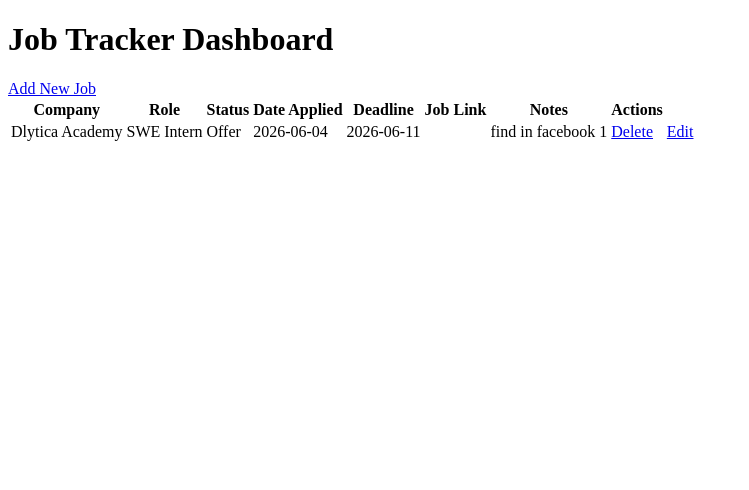
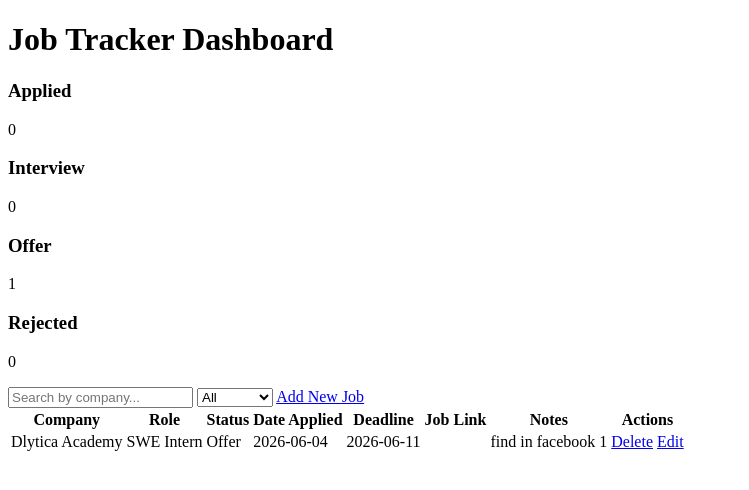
Before and after one commit to sanjildev/Job-tracker, a Flask app: page / in a window 1280 px wide. Shown: the top 490 px of the page, without its empty margins (0-749 px from the left). Run offline with Flask 3, Linux system fonts and the light colour scheme; data comes from the database, SQL or seed files in the repository.

Commit message:
add summary cards, search and filter features

```diff
--- a/app.py
+++ b/app.py
@@ -11,7 +11,11 @@ with app.app_context():
 @app.route('/')
 def home():
     jobs=Job.query.all()
-    return render_template('home.html',jobs=jobs)
+    applied=Job.query.filter_by(status='Applied').count()
+    offer=Job.query.filter_by(status='Offer').count()
+    rejected=Job.query.filter_by(status='Rejected').count()
+    interview=Job.query.filter_by(status='Interview').count()
+    return render_template('home.html',jobs=jobs,applied=applied,rejected=rejected,offer=offer,interview=interview)
 
 @app.route('/add',methods=["GET","POST"])
 def add_job():
--- a/templates/home.html
+++ b/templates/home.html
@@ -5,6 +5,32 @@
   </head>
   <body>
     <h1>Job Tracker Dashboard</h1>
+    <div>
+    <div>
+        <h3>Applied</h3>
+        <p>{{ applied }}</p>
+    </div>
+    <div>
+        <h3>Interview</h3>
+        <p>{{ interview }}</p>
+    </div>
+    <div>
+        <h3>Offer</h3>
+        <p>{{ offer }}</p>
+    </div>
+    <div>
+        <h3>Rejected</h3>
+        <p>{{ rejected }}</p>
+    </div>
+</div>
+<input type="text" id="search" placeholder="Search by company...">
+<select id="filter">
+    <option value="">All</option>
+    <option value="Applied">Applied</option>
+    <option value="Interview">Interview</option>
+    <option value="Offer">Offer</option>
+    <option value="Rejected">Rejected</option>
+</select>
     <a href="/add">Add New Job</a>
 
     <table>
@@ -32,13 +58,37 @@
           <td>{{job.notes}}</td>
           <td>
             <a href="/delete/{{ job.id }}">Delete</a>
-          </td>
-            <td>
             <a href="/edit/{{ job.id }}">Edit</a>
-          </td>
+             </td>
         </tr>
         {% endfor %}
       </tbody>
     </table>
+    <script>
+document.getElementById('search').addEventListener('keyup', function() {
+    let value = this.value.toLowerCase();
+    let rows = document.querySelectorAll('tbody tr');
+    rows.forEach(function(row) {
+        let company = row.cells[0].innerText.toLowerCase();
+        if (company.includes(value)) {
+            row.style.display = '';
+        } else {
+            row.style.display = 'none';
+        }
+    });
+});
+document.getElementById('filter').addEventListener('change', function() {
+    let value = this.value.toLowerCase();
+    let rows = document.querySelectorAll('tbody tr');
+    rows.forEach(function(row) {
+        let status = row.cells[2].innerText.toLowerCase();
+        if (value === '' || status.includes(value)) {
+            row.style.display = '';
+        } else {
+            row.style.display = 'none';
+        }
+    });
+});
+</script>
   </body>
 </html>
```
